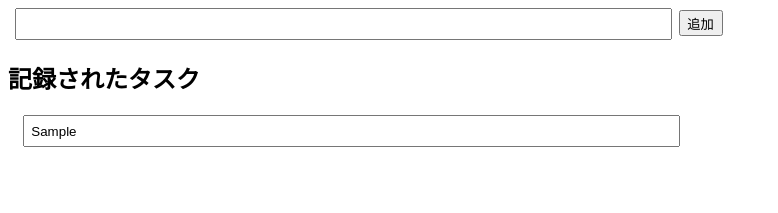
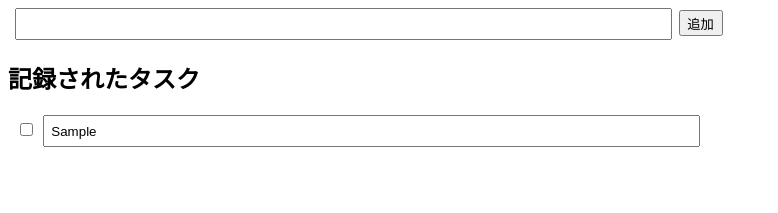
Before and after one commit to sugamaan/react-ts-todo-app, a React (Vite) app: page / in a window 1280 px wide. Both pictures are taken after typing "Sample" into the empty fields and a click on the input "追加". Shown: the top 213 px of the page, without its empty margins (0-778 px from the left). Built offline with nearby package versions, Linux system fonts and the light colour scheme.

Commit message:
12. タスクの完了/未完了を操作できるようにする - Todo の仕様を考える (その 3)まで完了

```diff
--- a/src/App.tsx
+++ b/src/App.tsx
@@ -3,6 +3,7 @@ import { useState } from "react";
 type Todo = {
   readonly id: number
   value: string
+  checked: boolean
 };
 
 export const App = () => {
@@ -25,11 +26,23 @@ export const App = () => {
       return newTodos
     })
   }
+  const handleCheckbox = (checked: boolean, id: number) => {
+    setTodos((todos) =>{
+      const newTodos = todos.map((todo) =>{
+        if (todo.id === id) {
+          return {...todo, checked: checked}
+        }
+        return todo
+      })
+      return newTodos
+    })
+  }
 
   const handleSubmit = () => {
     const newTodo: Todo = {
       id: new Date().getTime(),
-      value: text
+      value: text,
+      checked: false
     }
     // set関数には関数を渡すことができる。その関数は前回のstateを引数に受け取ることができる。
     setTodos((todos) => [newTodo, ...todos])
@@ -50,7 +63,8 @@ export const App = () => {
       {todos.map((todo) => {
         return (
           <li key={todo.id}>
-            <input type="text" value={todo.value} onChange={(e) => handleFormInput(e.target.value, todo.id)} />
+            <input type="checkbox" checked={todo.checked} onChange={() => {handleCheckbox(!todo.checked, todo.id)}} />
+            <input type="text" value={todo.value} disabled={todo.checked} onChange={(e) => handleFormInput(e.target.value, todo.id)} />
           </li>
       )})}
       </ul>
```
